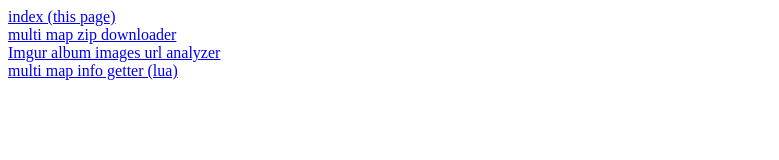
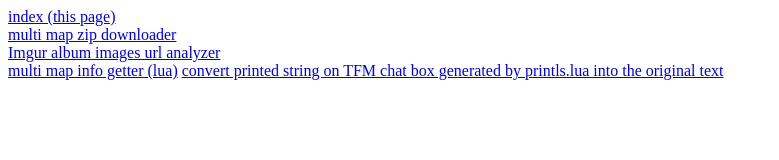
Before and after one commit to GkunTFM/transformice, a plain HTML site: page index.html in a window 1280 px wide. Shown: the whole page, without its empty margins (0-779 px from the left). Drawn offline with Linux system fonts and the light colour scheme.

Commit message:
updated index.html

```diff
--- a/index.html
+++ b/index.html
@@ -4,5 +4,6 @@
 <a href="https://gkuntfm.github.io/transformice/zip_generator.html">multi map zip downloader</a><br/>
 <a href="https://gkuntfm.github.io/transformice/imgur_album_analyzer.html">Imgur album images url analyzer</a><br/>
 <a href="multi_mapinfo_getter.lua.txt">multi map info getter (lua)</a>
+<a href="printls_decoder.js">convert printed string on TFM chat box generated by printls.lua into the original text</a><br/>
 </body>
 </html>
```
